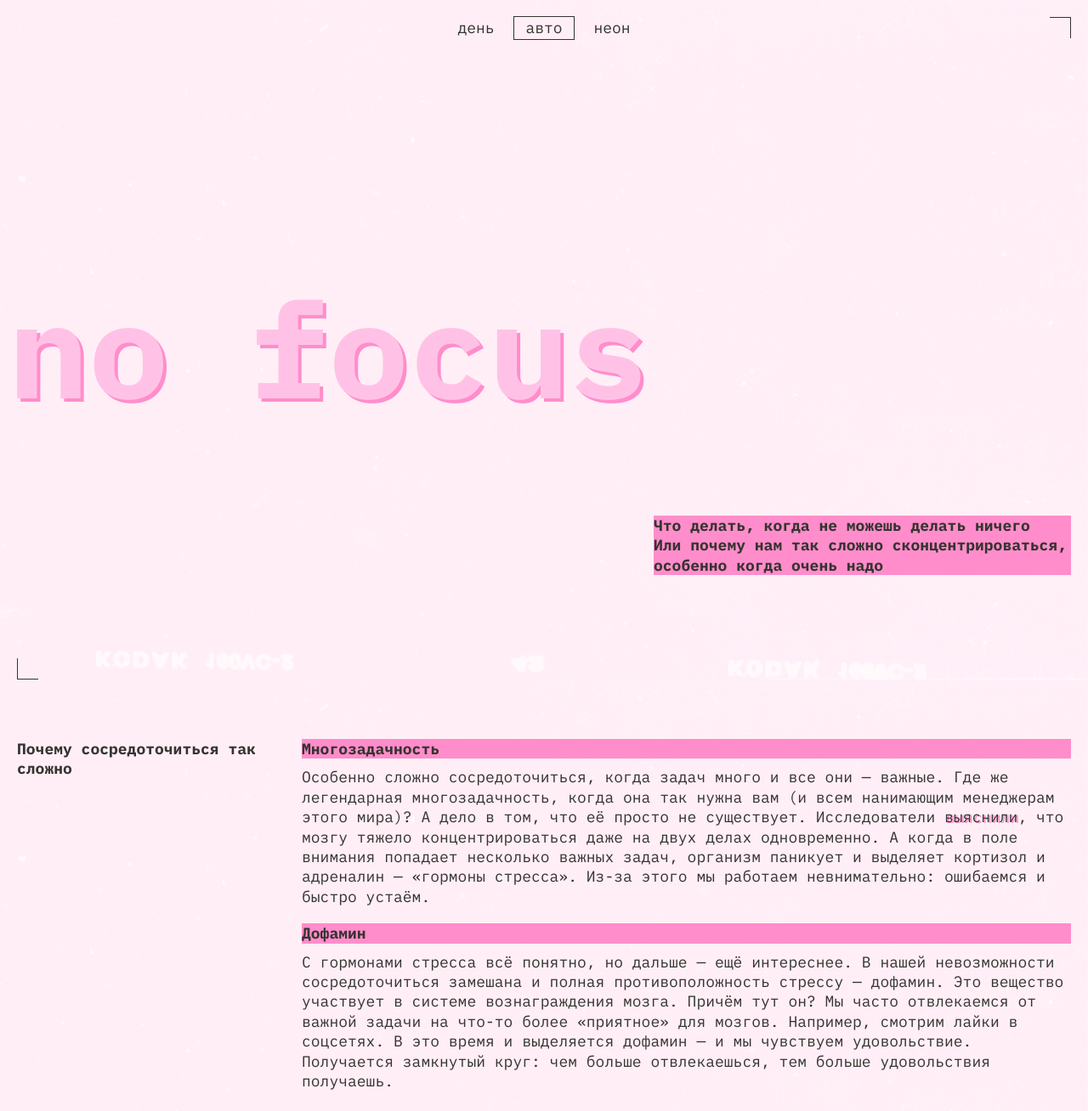
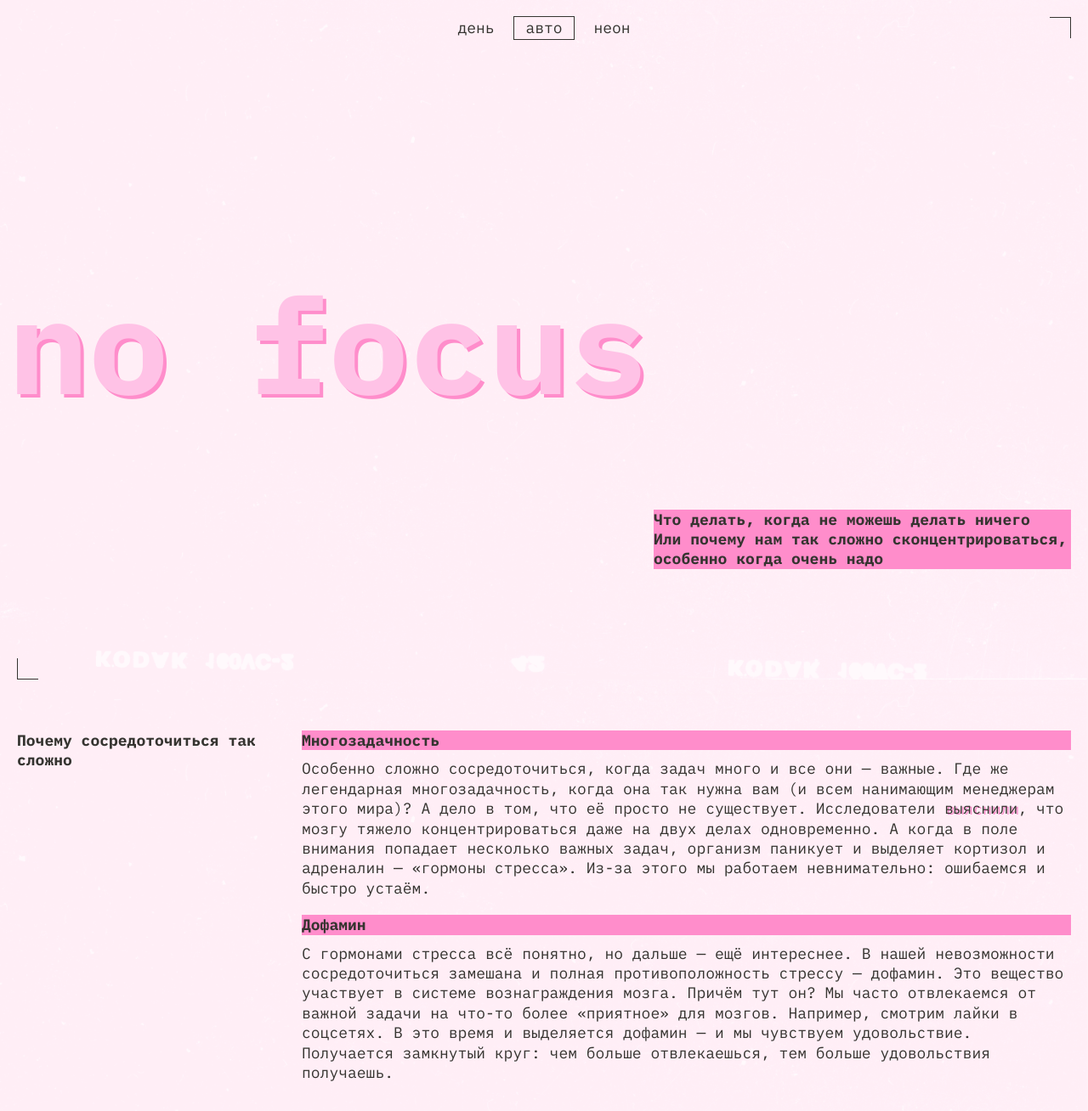
Before and after one commit to duncanpepperoni/slozhno-sosredotochitsya-fd, a plain HTML site: page index.html in a window 1280 px wide. Shown: the top 1308 px of the page at 85% size. Drawn offline with Linux system fonts and the light colour scheme.

Commit message:
fix -- margins again

```diff
--- a/styles/globals.css
+++ b/styles/globals.css
@@ -9,7 +9,8 @@
 body {
   min-inline-size: 375px;
   max-inline-size: 1440px;
-  margin: 0 auto;
+  margin: 0;
+  padding: 0;
 }
 
 h1,
--- a/styles/style.css
+++ b/styles/style.css
@@ -159,9 +159,9 @@
 }
 
 .section-text__paragraph {
-  margin-block-end: 20px;
   color: var(--text-color-in-paragraph);
   line-height: var(--main-line-height, 23.4px);
+  margin-block-end: 20px;
 }
 
 /*---------ССЫЛКА---------*/
@@ -252,8 +252,20 @@
     padding: 0px 20px;
   }
   .header {
-    margin-block-start: 10px;
+    padding-top: 10px;
+    /*margin-block-start: 10px;*/
     margin-block-end: 60px;
+  }
+  .decorated-zone::before {
+    bottom: 0px;
+  }
+
+  .decorated-zone::after {
+    top: 20px;
+  }
+
+  .rec {
+    top: 22px;
   }
 
   .header__theme-menu {
@@ -279,6 +291,14 @@
     grid-template-columns: min-content 1fr;
     gap: 20px;
   }
+  .section-text:nth-child(1) .section-text__article {
+    display: grid;
+    gap: 20px;
+  }
+  .section-text:nth-child(3) .section-text__article .section-text__list {
+    display: grid;
+    gap: 20px;
+  }
 
   .section-text__topic {
     width: 236px;
@@ -290,6 +310,9 @@
 
   .section-image__topic {
     margin-block-end: 20px;
+  }
+  .section-text__paragraph {
+    margin-block-end: 0px;
   }
 
   .section-image__list {
```
